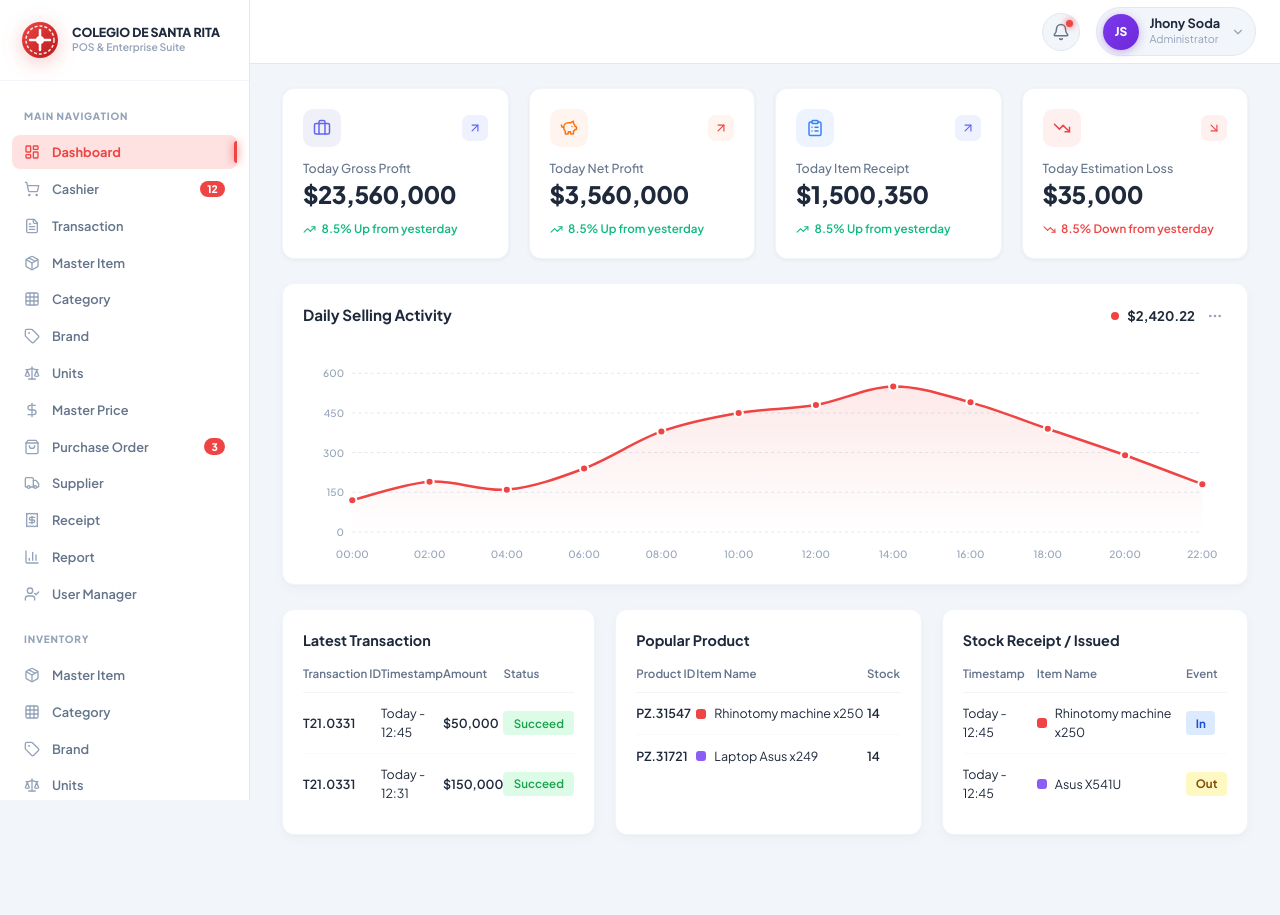
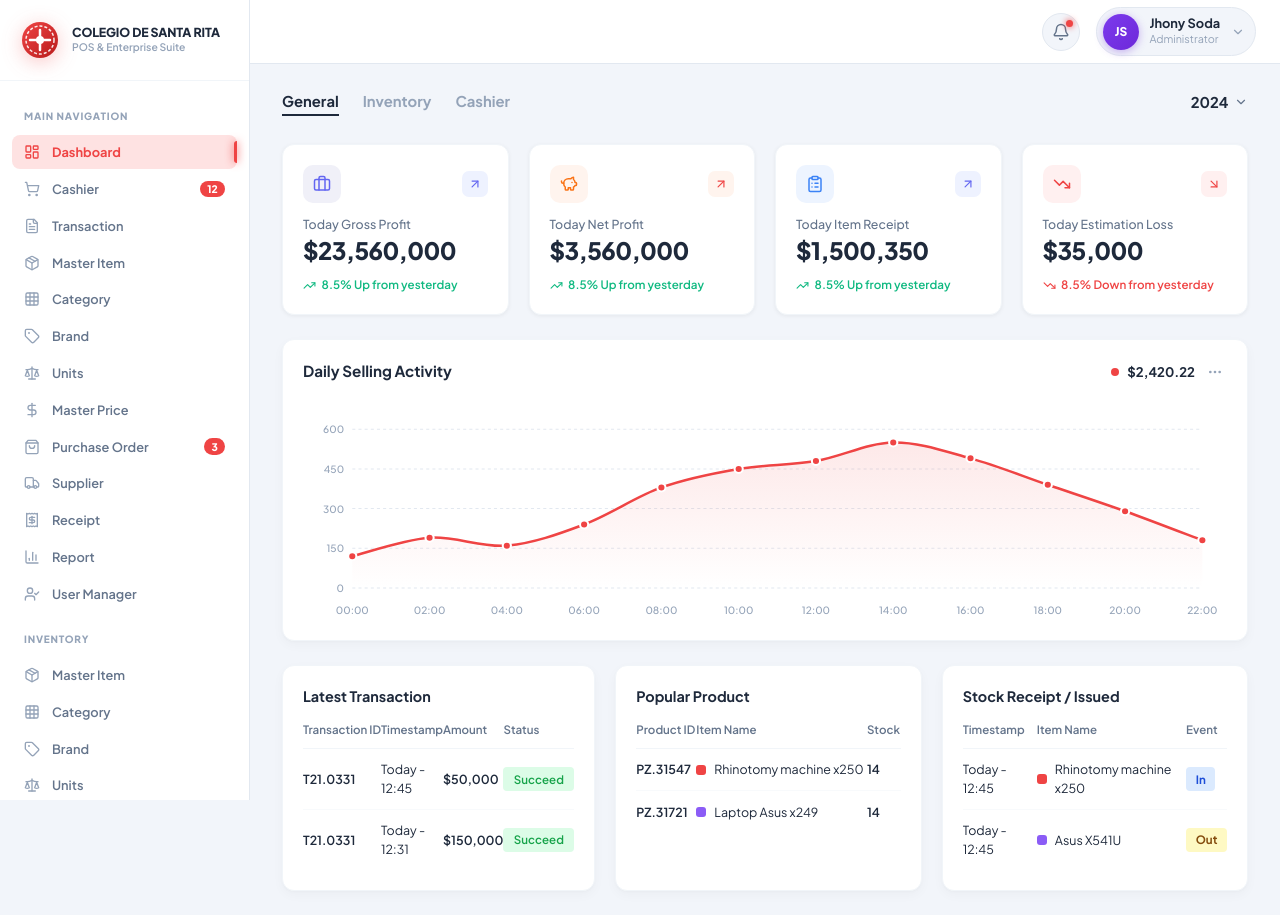
Before and after one commit to priambodogigieh-afk/web-slicing, a Next.js app: page / in a window 1280 px wide. Before the commit the page ends 859 px from the top, so only its background shows below. Built offline with nearby package versions, Linux system fonts and the light colour scheme.

Commit message:
feat: add General/Inventory/Cashier tabs with year dropdown

```diff
--- a/src/app/page.js
+++ b/src/app/page.js
@@ -3,8 +3,8 @@
 import React, { useState } from 'react';
 import Sidebar from '../components/Sidebar';
 import Header from '../components/Header';
-import StatCards from '../components/StatCards';
 import KpiCards from '../components/KpiCards';
+import DashboardTabs from '../components/DashboardTabs';
 import DailySellingChart from '../components/DailySellingChart';
 import LatestTransactions from '../components/LatestTransactions';
 import PopularProducts from '../components/PopularProducts';
@@ -19,6 +19,7 @@ export default function Page() {
       <main className="main-content">
         <Header />
         <div className="dashboard-body">
+          <DashboardTabs />
           <KpiCards />
           <DailySellingChart />
           <div className="bottom-grid">
--- /dev/null
+++ b/src/components/DashboardTabs.css
@@ -0,0 +1,114 @@
+.dashboard-tabs-bar {
+  display: flex;
+  align-items: center;
+  justify-content: space-between;
+  padding-bottom: 0.25rem;
+}
+
+/* Tab list */
+.tabs-list {
+  display: flex;
+  align-items: center;
+  gap: 1.5rem;
+}
+
+.tab-btn {
+  font-size: 0.925rem;
+  font-weight: 700;
+  color: #94a3b8;
+  padding: 0.25rem 0;
+  border-bottom: 2px solid transparent;
+  transition: color 0.15s ease, border-color 0.15s ease;
+  background: none;
+  border-top: none;
+  border-left: none;
+  border-right: none;
+  cursor: pointer;
+}
+
+.tab-btn:hover {
+  color: #64748b;
+}
+
+.tab-btn.tab-active {
+  color: #1e293b;
+  border-bottom: 2px solid #1e293b;
+}
+
+/* Year dropdown */
+.year-dropdown {
+  position: relative;
+}
+
+.year-btn {
+  display: flex;
+  align-items: center;
+  gap: 0.35rem;
+  font-size: 0.925rem;
+  font-weight: 700;
+  color: #1e293b;
+  cursor: pointer;
+  background: none;
+  border: none;
+  padding: 0.25rem 0;
+}
+
+.year-chevron {
+  color: #64748b;
+  transition: transform 0.15s ease;
+}
+
+.year-chevron.open {
+  transform: rotate(180deg);
+}
+
+.year-popover {
+  position: absolute;
+  top: calc(100% + 8px);
+  right: 0;
+  background: #ffffff;
+  border: 1px solid #e2e8f0;
+  border-radius: 10px;
+  box-shadow: 0 8px 24px rgba(0,0,0,0.08);
+  overflow: hidden;
+  z-index: 20;
+  min-width: 90px;
+  animation: fadeDown 0.15s ease;
+}
+
+@keyframes fadeDown {
+  from { opacity: 0; transform: translateY(-6px); }
+  to   { opacity: 1; transform: translateY(0); }
+}
+
+.year-option {
+  width: 100%;
+  padding: 0.55rem 1rem;
+  text-align: left;
+  font-size: 0.825rem;
+  font-weight: 600;
+  color: #475569;
+  cursor: pointer;
+  transition: background 0.1s ease;
+  background: none;
+  border: none;
+}
+
+.year-option:hover {
+  background-color: #f8fafc;
+  color: #1e293b;
+}
+
+.year-option.year-option-active {
+  color: #ef4444;
+  font-weight: 700;
+}
+
+@media (max-width: 480px) {
+  .tabs-list {
+    gap: 1rem;
+  }
+  .tab-btn {
+    font-size: 0.825rem;
+  }
+}
--- /dev/null
+++ b/src/components/DashboardTabs.jsx
@@ -0,0 +1,56 @@
+'use client';
+
+import React, { useState } from 'react';
+import { ChevronDown } from 'lucide-react';
+import './DashboardTabs.css';
+
+export default function DashboardTabs() {
+  const [activeTab, setActiveTab] = useState('General');
+  const [year, setYear] = useState('2024');
+  const [yearOpen, setYearOpen] = useState(false);
+
+  const tabs = ['General', 'Inventory', 'Cashier'];
+  const years = ['2024', '2023', '2022', '2021'];
+
+  return (
+    <div className="dashboard-tabs-bar">
+      {/* Tab buttons */}
+      <div className="tabs-list">
+        {tabs.map((tab) => (
+          <button
+            key={tab}
+            className={`tab-btn ${activeTab === tab ? 'tab-active' : ''}`}
+            onClick={() => setActiveTab(tab)}
+          >
+            {tab}
+          </button>
+        ))}
+      </div>
+
+      {/* Year dropdown */}
+      <div className="year-dropdown">
+        <button
+          className="year-btn"
+          onClick={() => setYearOpen(!yearOpen)}
+        >
+          <span>{year}</span>
+          <ChevronDown size={14} className={`year-chevron ${yearOpen ? 'open' : ''}`} />
+        </button>
+
+        {yearOpen && (
+          <div className="year-popover">
+            {years.map((y) => (
+              <button
+                key={y}
+                className={`year-option ${year === y ? 'year-option-active' : ''}`}
+                onClick={() => { setYear(y); setYearOpen(false); }}
+              >
+                {y}
+              </button>
+            ))}
+          </div>
+        )}
+      </div>
+    </div>
+  );
+}
```
